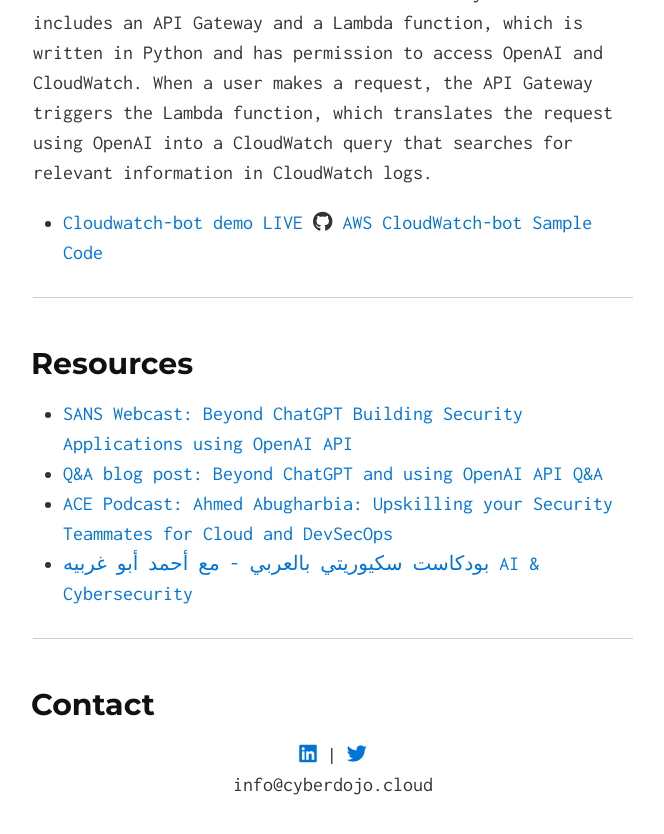
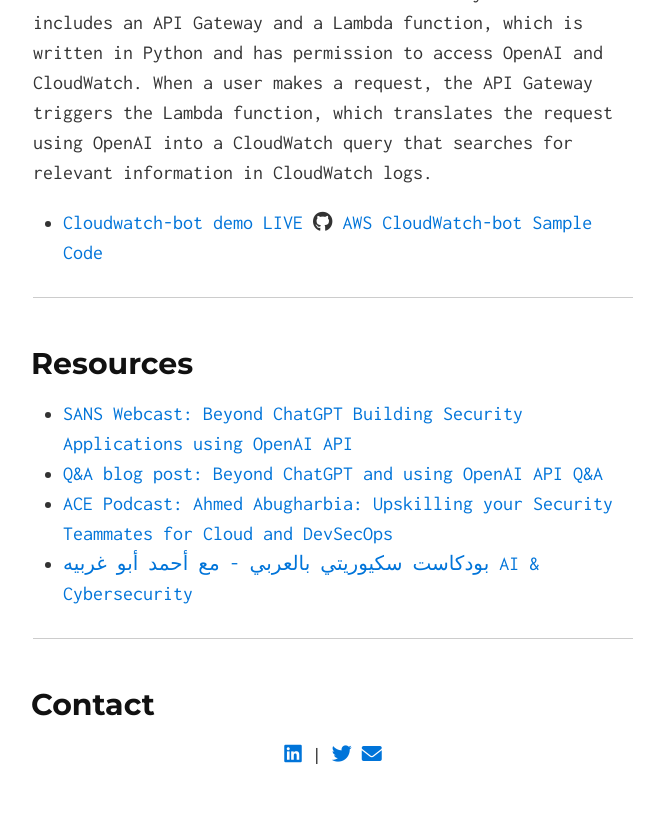
Before and after one commit to Ahmed-AG/cyberdojo-page, a Jekyll site: the page built from index.md, in a window 1280 px wide and 900 px high, scrolled down 1083 px. Shown: the top 834 px of the window, without its empty margins (307-971 px from the left). Built offline with Jekyll 4.4.1, drawn with Linux system fonts in a browser that asks for light colours.

Commit message:
Update page

```diff
--- a/index.md
+++ b/index.md
@@ -55,5 +55,5 @@
 <center>
 <A href="https://www.linkedin.com/in/ahmadabugharbieh/" target="_blank"> <i class="fab fa-linkedin"></i></A> |
 <A href="https://twitter.com/aagsec" target="_blank"> <i class="fab fa-twitter"></i></A>
-<br> info@cyberdojo.cloud
+<a href="mailto:info@cyberdojo.cloud" target="_blank"><i class="fas fa-envelope"></i></a>
 </center>
```
